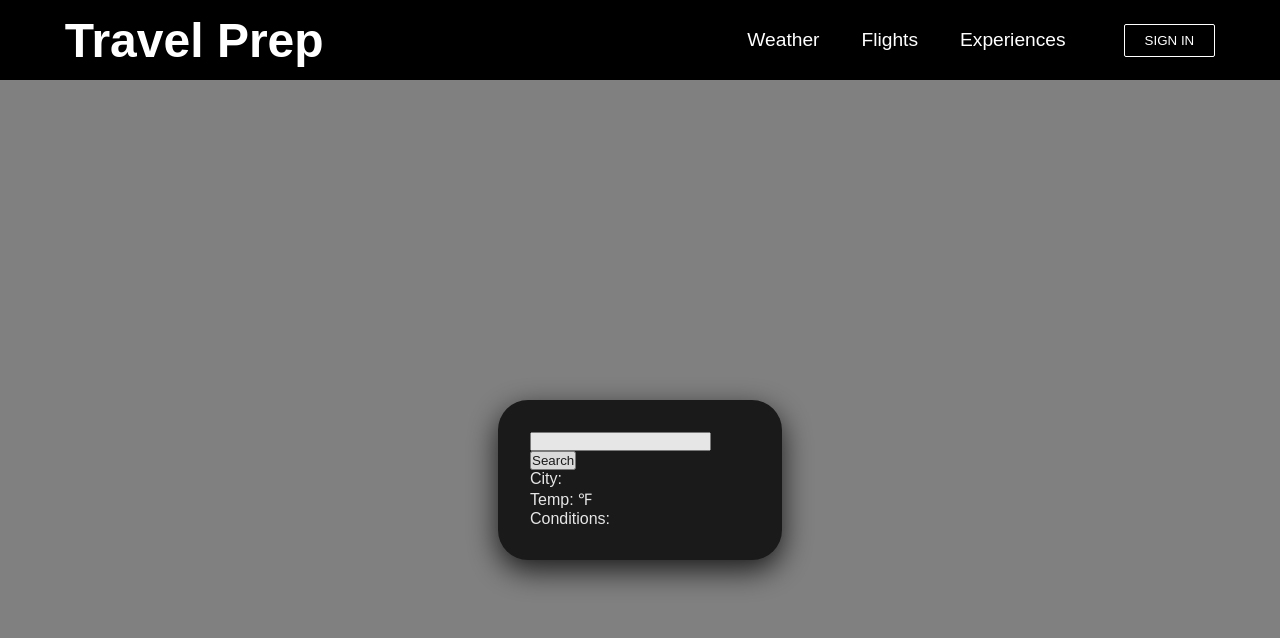
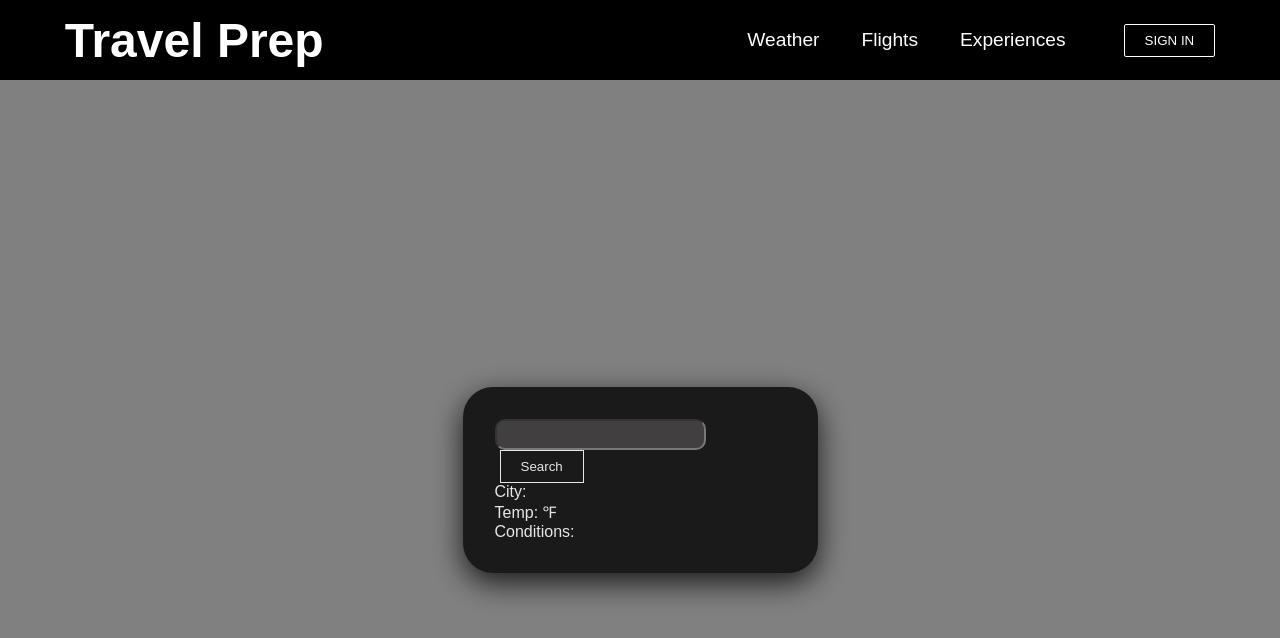
Before and after one commit to ProperPoe/LandPage-app, a React (Create React App) app in the folder client/: page / in a window 1280 px wide. Shown: the top 638 px of the page. Built offline with nearby package versions, Linux system fonts and the light colour scheme; no server answers.

Commit message:
Added conditional rendering to the edit and delete button so that unregistered and logged out users can't interact with the edit and delete buttons on the experience page. Added styling to different forms on different pages.

```diff
--- a/client/src/components/Button.css
+++ b/client/src/components/Button.css
@@ -20,6 +20,11 @@
     transition: all 0.3s ease-out;
   }
 
+  .btn--outline:hover {
+    background-color: green;
+    color: white;
+  }
+
   .btn--medium {
     padding: 8px 20px;
   }
--- a/client/src/components/Header.css
+++ b/client/src/components/Header.css
@@ -7,6 +7,15 @@
     position: sticky;
     top: 0;
     z-index: 999;
+  }
+
+  .btn--signout {
+    border: 1px solid white;
+    background-color: red;
+    color: white;
+    cursor: pointer;
+    padding: 8px 20px;
+    transition: all 0.3s ease-out;
   }
 
 .nav-container {
--- a/client/src/components/Header.js
+++ b/client/src/components/Header.js
@@ -51,7 +51,7 @@ export default function Header() {
                 <li className='nav-item'><Link to="/login" className='nav-links-mobile' onClick={closeMobileMenu}>Sign In</Link></li>
             </ul>
             {button && !isLoggedIn && <Button buttonStyle='btn--outline'>SIGN IN</Button>}
-            {button && isLoggedIn && <button onClick={handleClicked}>Logout</button> /*<NoteBtn buttonStyle='btn--outline' onClick={() => dispatch(authActions.logout())*/ }
+            {button && isLoggedIn &&  <button className='btn--signout' onClick={handleClicked}>LOG OUT</button>}
         </div>
 
     </nav>
--- a/client/src/components/pages/ExperienceLikes.js
+++ b/client/src/components/pages/ExperienceLikes.js
@@ -6,11 +6,11 @@ import * as api from '../../api/index.js'
 
 function ExperienceLikes({setListExperience, listExperience, picClicked ,setPickClicked, viewPost, image, isUser, setEdit, setEditID}) {
     const cardStyles = {
-        background: "#ffffff",
+        background: "black",
         boxShadow: "0px 10px 30px",
         display: "flex",
         flexDirection: "column",
-        justifyContent: "space-around",
+        //justifyContent: "space-around",
         width: "300px",
         height: "300px",
         marginLeft: "30px",
@@ -45,13 +45,19 @@ function ExperienceLikes({setListExperience, listExperience, picClicked ,setPick
                                 {post.location}
                             </div>
                             <div className={picClicked === true ?'image-hidden' : 'image'} style={ { display: "flex", justifyContent: "center"} } >
-                                <img src={post.image} alt='pic' style={ { width: "100%", height: "254px", maxHeight:"100%", overflow: "hidden", marginBottom: "20px"} } height={125} />
+                                <img src={post.image} alt='pic' style={ { width: "100%", height: "242px", maxHeight:"100%", overFlow: "hidden", marginBottom: "20px"} } height={125} />
                             </div>
                         </div>
                         <div className='what'>
-                            <div className={picClicked === true ?'likeBtnContainer-hidden' : 'likeBtnContainer'}>
+                            {isUser === post.user._id || !post.user._id ?
+                            <div className={picClicked === true ? 'likeBtnContainer-hidden' : 'likeBtnContainer'}>
                                 <button key={id} className='likeBtn' type='button' onClick={() => updateLike(post._id)}>Edit</button>
                             </div>
+                            :
+                            <div className={picClicked === true ? 'likeBtnContainer-hidden' : 'likeBtnContainer'}>
+                                <button key={id} className='likeBtn-hidden' type='button'></button>
+                            </div>
+                            }
 
                                 <div className={!post.user._id || isUser === post.user._id ? 'deleteBtnContainer' : 'deleteHidden'}>
                                     <button className='deleteBtn' type='button' onClick={() => deletePost(post._id)}>Delete</button>
--- a/client/src/components/pages/Experiences.css
+++ b/client/src/components/pages/Experiences.css
@@ -40,7 +40,7 @@
 }
 
 .form--card form button{
-    background-color: aqua;
+    background-color: green;
     cursor: pointer;
     font-weight: bold;
     font-size: 1rem;
@@ -127,9 +127,10 @@ textarea {
 
 .likeBtnContainer {
     background-color: black;
+    border: 0;
     margin-top: 10px;
     padding: 2px;
-    width: 100%;
+
     position: absolute;
     bottom: 0;
     left: 0;
@@ -155,7 +156,10 @@ textarea {
     background-color: transparent;
     border: 0;
     color: white;
-    cursor: pointer;
+}
+
+.likeBtn-hidden {
+    display: none;
 }
 
 .count {
--- a/client/src/components/pages/Login.css
+++ b/client/src/components/pages/Login.css
@@ -5,7 +5,7 @@
 }
 
 .login-container form{
-    background-color: aqua;
+    background-color: rgb(223, 213, 213);
     border-radius: 20px;
     box-shadow: 10px 10px 30px;
     display: flex;
--- a/client/src/components/pages/SignUp.js
+++ b/client/src/components/pages/SignUp.js
@@ -32,7 +32,8 @@ export default function SignUp() {
         email,
         password,
       }).then((response) => {
-          localStorage.setItem("userID", response.user.data._id)
+          console.log(response)
+          localStorage.setItem("userID", response.data.newUser._id)
         })
         .then(() => dispatch(authActions.login()))
         .then(() => navigate("/Experiences"))
--- a/client/src/components/pages/Weather.css
+++ b/client/src/components/pages/Weather.css
@@ -5,7 +5,15 @@
     opacity: .8;
     padding: 2em;
     position: fixed;
-    width: 284px;
+    width: 355px;
+}
+
+.card input{
+    height: 31px;
+    font-size: 1rem;
+    background-color: rgb(49, 47, 47);
+    border-radius: 10px;
+    color: white;
 }
 
 .weather--display {
@@ -13,3 +21,18 @@
     display: flex;
     flex-direction: column;
 }
+
+.btn-weather{
+    border: 1px solid white;
+    background-color: transparent;
+    color: white;
+    cursor: pointer;
+    padding: 8px 20px;
+    transition: all 0.3s ease-out;
+    margin-left: 5px;
+}
+
+.btn-weather:hover{
+    background-color: green;
+    color: white;
+}
--- a/client/src/components/pages/Weather.js
+++ b/client/src/components/pages/Weather.js
@@ -56,7 +56,7 @@ export default function Weather() {
       <div className='card'>
         <form onSubmit={handleSubmit}>
         <input onChange={handleChange} type='search'/>
-        <button onClick={handleClick} type='submit'>Search</button>
+        <button className='btn-weather' onClick={handleClick} type='submit'>Search</button>
         </form>
         <div className='weather--display'>
           <div>City: {weather.name}</div>
```
